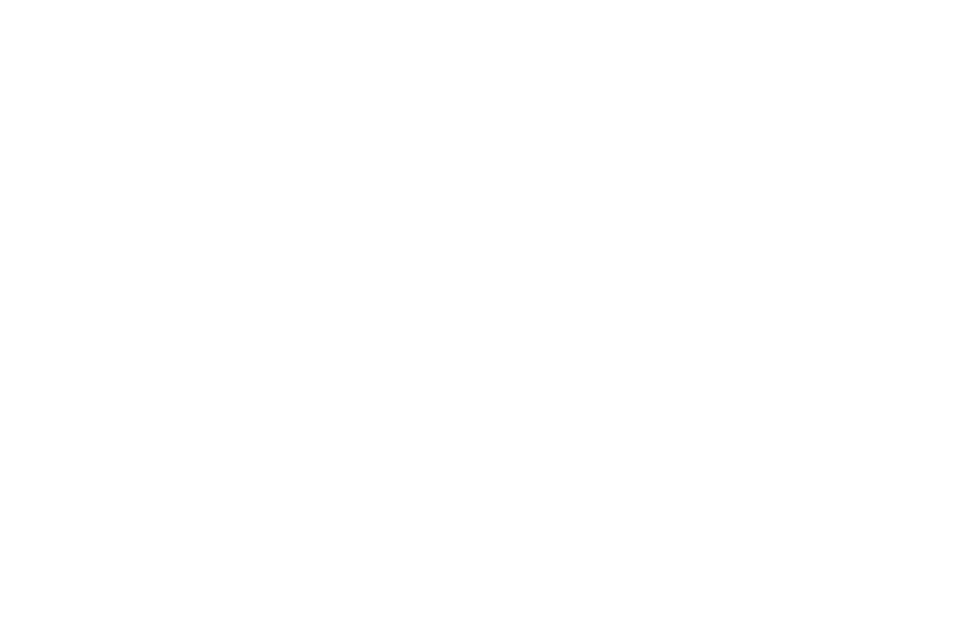
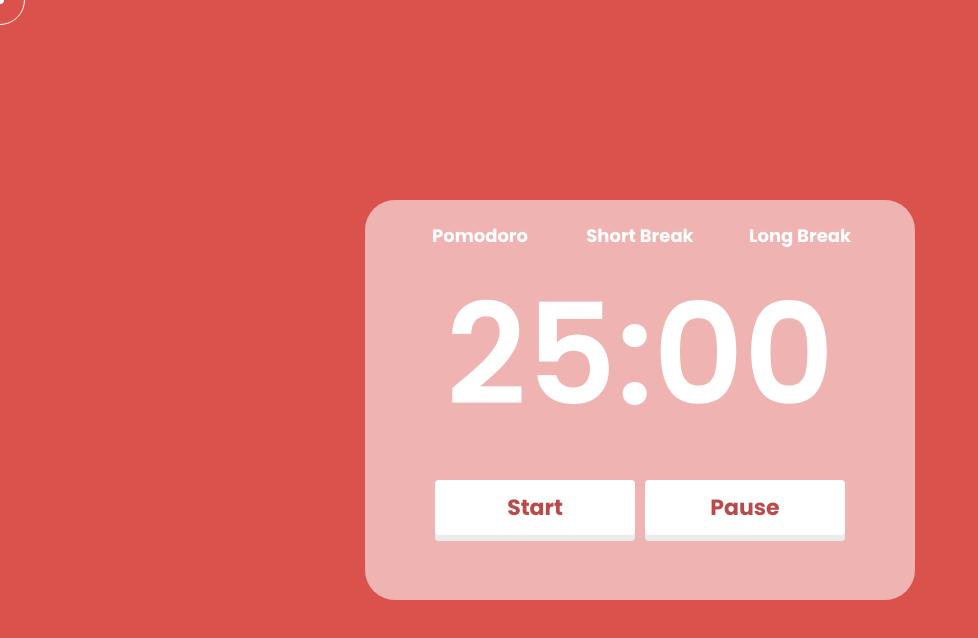
Before and after one commit to NILUFAR2007/pomodoro2, a plain HTML site: page index.html in a window 1280 px wide. Shown: the whole page, without its empty margins (0-978 px from the left). Drawn offline with Linux system fonts and the light colour scheme.

Commit message:
add all styles

```diff
--- a/index.html
+++ b/index.html
@@ -4,9 +4,27 @@
     <meta charset="UTF-8">
     <meta http-equiv="X-UA-Compatible" content="IE=edge">
     <meta name="viewport" content="width=device-width, initial-scale=1.0">
-    <title>Document</title>
+    <title>Pomodoro</title>
+    <link rel="stylesheet" href="./main.css">
+    <link rel="preconnect" href="https://fonts.googleapis.com">
+    <link rel="preconnect" href="https://fonts.gstatic.com" crossorigin>
+    <link href="https://fonts.googleapis.com/css2?family=Poppins:ital,wght@0,100;0,200;0,300;0,400;0,500;0,600;0,700;0,800;0,900;1,100;1,200;1,300;1,400;1,500;1,600;1,700;1,800;1,900&family=Raleway:ital,wght@0,100;0,200;0,300;0,400;0,500;0,600;0,700;0,800;0,900;1,100;1,200;1,300;1,400;1,500;1,600;1,700;1,800;1,900&display=swap" rel="stylesheet">
 </head>
 <body>
-
+    <div class="timer-container">
+        <div class="box">
+          <div class="part pomodoro">Pomodoro</div>
+          <div class="part short">Short Break</div>
+          <div class="part long">Long Break</div>
+        </div>
+        <div class="counter">25:00</div>
+        <div class="start-button">
+          <button class="start style">Start</button>
+          <button class="pause style">Pause</button>
+        </div>
+      </div>
+      <div class="cursor"></div>
+      <div class="cursor2"></div>
 </body>
+<script src="./main.js"></script>
 </html>
--- a/main.css
+++ b/main.css
@@ -0,0 +1,127 @@
+*{
+    box-sizing: border-box;
+    margin: 0;
+    cursor: none;
+    user-select: none;
+}
+body{
+    margin: 0;
+    padding: 0;
+    display: grid;
+    background-color: #db524d;
+    height: 100vh;
+    place-items: center;
+    cursor: none;
+}
+:root {
+    --pomodoro: #db524d;
+    --shortBreak: #38858a;
+    --longBreak: #397097;
+}
+.timer-container{
+    width: 550px;
+    height: 400px;
+    background: #ffffff90;
+    border-radius: 30px;
+}
+.box{
+    display: flex;
+    align-items: center;
+    gap: 40px;
+    justify-content: center;
+    padding-top: 20px;
+}
+.part{
+    color: white;
+    font-size: 18px;
+    font-family: "poppins";
+    font-weight: 700;
+    width: 105px;
+    width: 120px;
+    border-radius: 10px;
+    display: flex;
+    align-items: center;
+    justify-content: center;
+    height: 30px;
+}
+.short{
+    color: white;
+    font-size: 18px;
+    font-family: "poppins";
+    font-weight: 700;
+}
+.long{
+    color: white;
+    font-size: 18px;
+    font-family: "poppins";
+    font-weight: 700;
+}
+.part:hover{
+    background-color: indianred;
+}
+
+.counter{
+    font-family: "poppins";
+    color: white;
+    font-weight: 600;
+    font-size: 140px;
+    display: flex;
+    align-items: center;
+    justify-content: center;
+}
+.start-button{
+    display: flex;
+    align-items: center;
+    justify-content: center;
+    gap: 10px;
+}
+
+
+.style{
+    border: none;
+    margin: 20px 0px 0px;
+    padding: 0px 12px;
+    border-radius: 4px;
+    box-shadow: rgb(235, 235, 235) 0px 6px 0px;
+    font-family: "poppins";
+    font-size: 22px;
+    height: 55px;
+    color: rgb(186, 73, 73);
+    font-weight: bold;
+    width: 200px;
+    background-color: white;
+    transition: color 0.5s ease-in-out 0s;
+}
+button:focus,
+button:active {
+  outline: none;
+}
+.style:active {
+  transform: translateY(6px);
+  box-shadow: none;
+  outline: none;
+}
+.cursor{
+    position: fixed;
+    width: 50px;
+    height: 50px;
+    border: 1px solid white;
+    border-radius: 50%;
+    left: 0;
+    top: 0;
+    pointer-events: none;
+    transform: translate(-50%, -50%);
+    transition: .0.1s;
+}
+.cursor2{
+    position: fixed;
+    width: 8px;
+    height: 8px;
+    background-color:white ;
+    border-radius: 50%;
+    left: 0;
+    top: 0;
+    pointer-events: none;
+    transform: translate(-50%, -50%);
+    transition: .15s;
+}
--- a/main.js
+++ b/main.js
@@ -0,0 +1,22 @@
+const audio = new Audio("ES_Button Click - SFX Producer.mp3");
+const buttons = document.querySelectorAll("button");
+const btn = document.querySelector(".start");
+const btn2 = document.querySelector(".pause");
+const pomodoro = document.querySelector(".pomodoro");
+const short = document.querySelector(".short");
+const long = document.querySelector(".long");
+const counter = document.querySelector(".counter");
+
+buttons.forEach((button) => {
+  button.addEventListener("click", () => {
+    audio.play();
+  });
+});
+
+
+var cursor = document.querySelector(".cursor");
+var cursor2 = document.querySelector(".cursor2");
+document.addEventListener("mousemove", function(e){
+    cursor.style.cssText = cursor2.style.cssText = "left: "
+    + e.clientX + "px; top:"+ e.clientY + "px;";
+});
```
Also changed, not shown: 1 other file.
